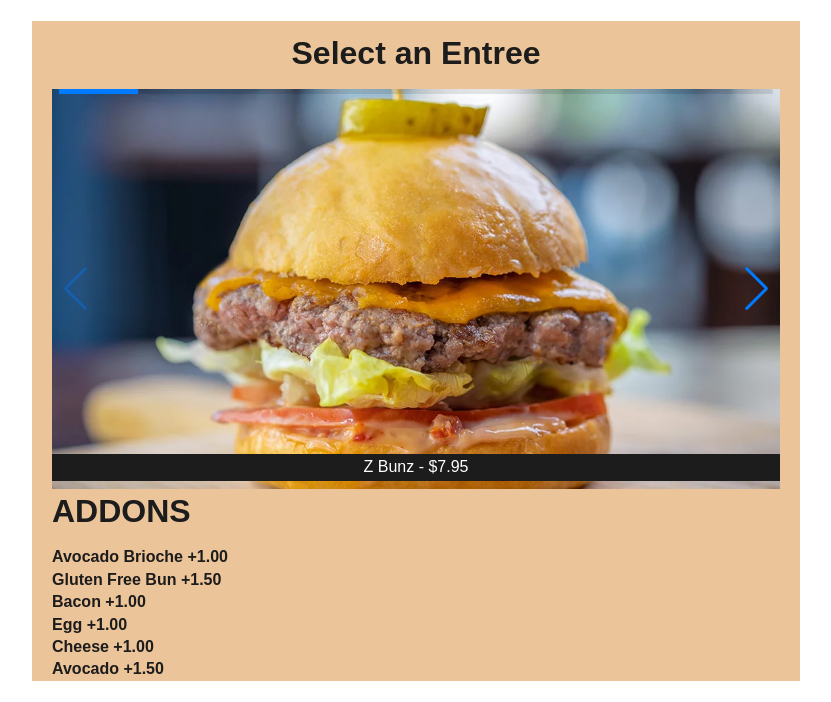
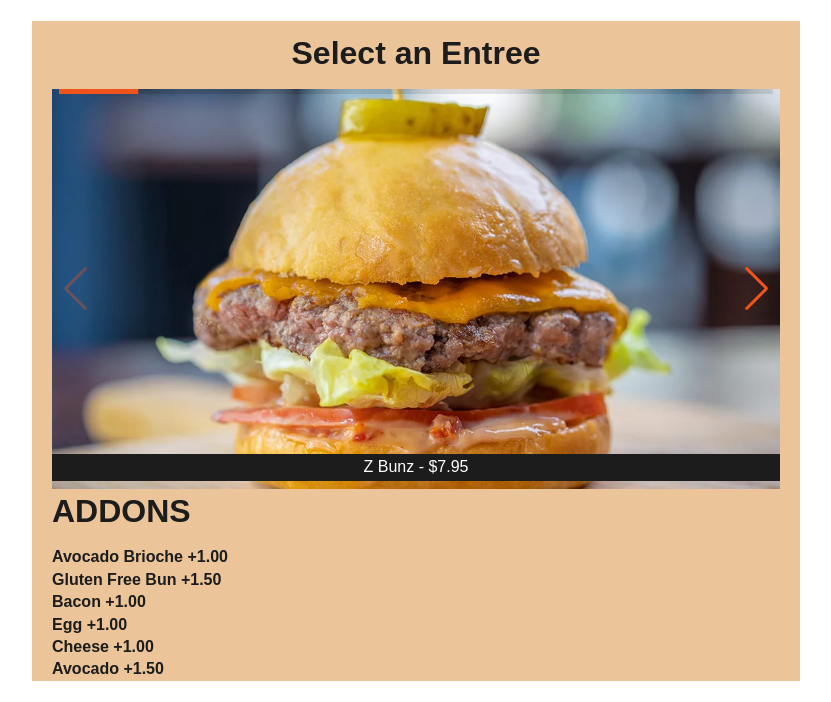
Before and after one commit to davidcon05/tastybunz, a plain HTML site: page index.html in a window 1280 px wide. Shown: the part 1203-1905 px from the top of the page, without its empty margins (224-1055 px from the left). Drawn offline with nearby package versions, Linux system fonts and the light colour scheme.

Commit message:
Update index.html
disable default swiper css

```diff
--- a/index.html
+++ b/index.html
@@ -12,9 +12,6 @@
     <link rel="stylesheet" href="tbstyle.css">
     <!--Swipper CSS-->
     <link rel="stylesheet" href="swiper.css" />
-    <!--Swipper CSS-->
-    <link rel="stylesheet" href="https://unpkg.com/swiper/swiper-bundle.css" />
-    <link rel="stylesheet" href="https://unpkg.com/swiper/swiper-bundle.min.css" />
     <!--[if lt IE 9]>
         <script src="http://html5shim.googlecode.com/svn/trunk/html5.js"></script>
     <![endif]-->
```
